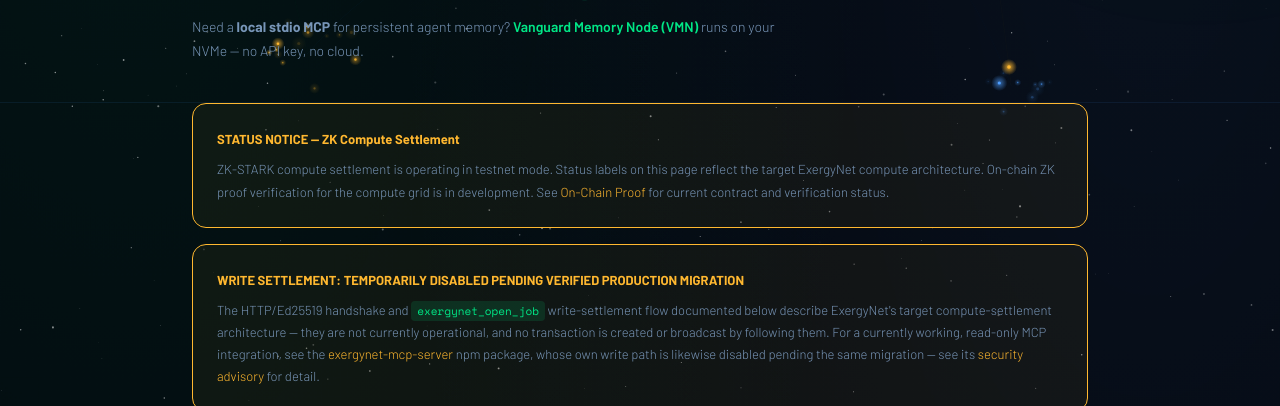
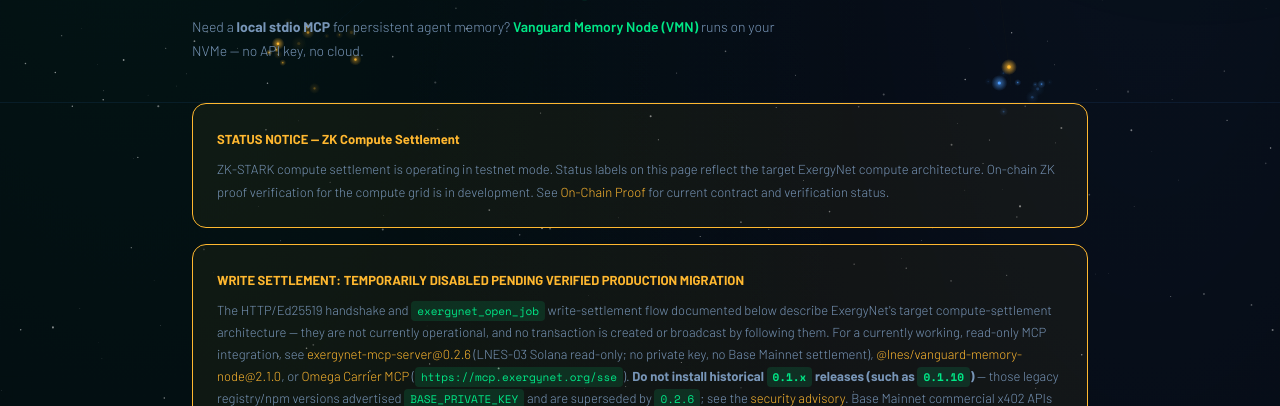
Before and after one commit to ezumba/exergynet-site-public, a plain HTML site: page mcp.html in a window 1280 px wide. Shown: the part 394-800 px from the top of the page. Drawn offline with nearby package versions, Linux system fonts and the light colour scheme; a web font is replaced by a local one.

Commit message:
docs(mcp): discourage legacy 0.1.10 BASE_PRIVATE_KEY release and separate x402 Base Mainnet APIs

```diff
--- a/mcp.html
+++ b/mcp.html
@@ -56,7 +56,7 @@
     <!-- STATUS NOTICE: Write Settlement Disabled -->
     <div class="card" style="margin:0 0 2rem;border-color:var(--amber,#ffb830);background:rgba(255,184,48,0.05);">
       <p style="font-size:13px;color:var(--amber,#ffb830);margin:0;"><strong>WRITE SETTLEMENT: TEMPORARILY DISABLED PENDING VERIFIED PRODUCTION MIGRATION</strong></p>
-      <p style="font-size:13px;margin:0.5rem 0 0;">The HTTP/Ed25519 handshake and <code>exergynet_open_job</code> write-settlement flow documented below describe ExergyNet's target compute-settlement architecture — they are not currently operational, and no transaction is created or broadcast by following them. For a currently working, read-only MCP integration, see the <a href="https://www.npmjs.com/package/exergynet-mcp-server" style="color:var(--amber,#ffb830);">exergynet-mcp-server</a> npm package, whose own write path is likewise disabled pending the same migration — see its <a href="https://github.com/ezumba/exergynet-site/blob/main/MCP_SECURITY_ADVISORY_2026-08-28.md" style="color:var(--amber,#ffb830);">security advisory</a> for detail.</p>
+      <p style="font-size:13px;margin:0.5rem 0 0;">The HTTP/Ed25519 handshake and <code>exergynet_open_job</code> write-settlement flow documented below describe ExergyNet's target compute-settlement architecture — they are not currently operational, and no transaction is created or broadcast by following them. For a currently working, read-only MCP integration, see <a href="https://www.npmjs.com/package/exergynet-mcp-server" style="color:var(--amber,#ffb830);">exergynet-mcp-server@0.2.6</a> (LNES-03 Solana read-only; no private key, no Base Mainnet settlement), <a href="vmn.html" style="color:var(--amber,#ffb830);">@lnes/vanguard-memory-node@2.1.0</a>, or <a href="omega-carrier.html" style="color:var(--amber,#ffb830);">Omega Carrier MCP</a> (<code>https://mcp.exergynet.org/sse</code>). <strong>Do not install historical <code>0.1.x</code> releases (such as <code>0.1.10</code>)</strong> — those legacy registry/npm versions advertised <code>BASE_PRIVATE_KEY</code> and are superseded by <code>0.2.6</code>; see the <a href="https://github.com/ezumba/exergynet-site/blob/main/MCP_SECURITY_ADVISORY_2026-08-28.md" style="color:var(--amber,#ffb830);">security advisory</a>. Base Mainnet commercial x402 APIs live separately at <code>https://x402.exergynet.org</code>.</p>
     </div>
 
     <!-- GATEWAY ENDPOINT -->
```
Also changed, not shown: llms.txt.
